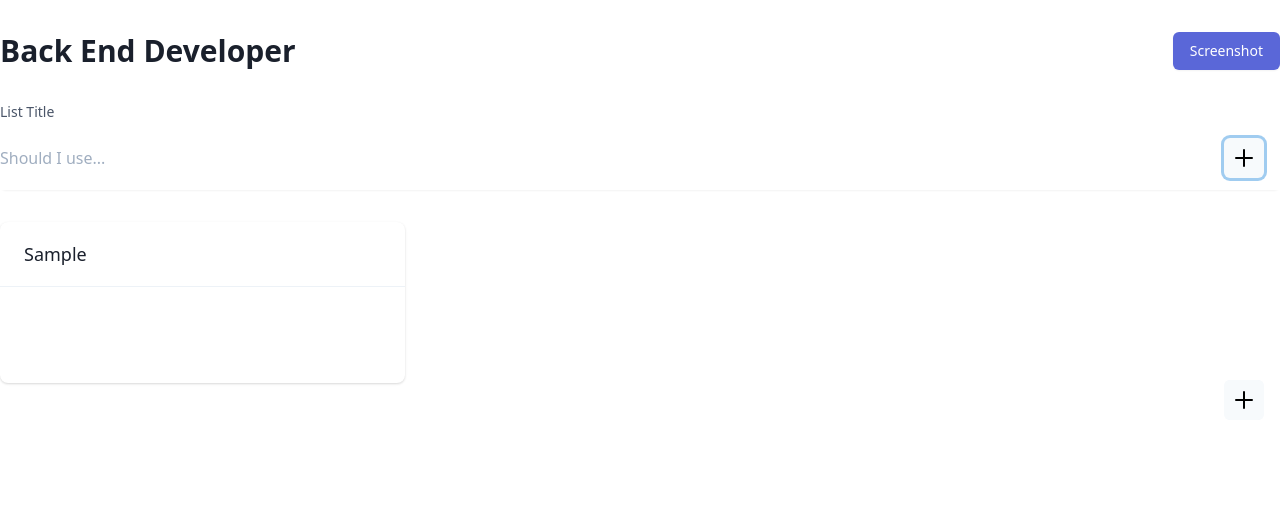
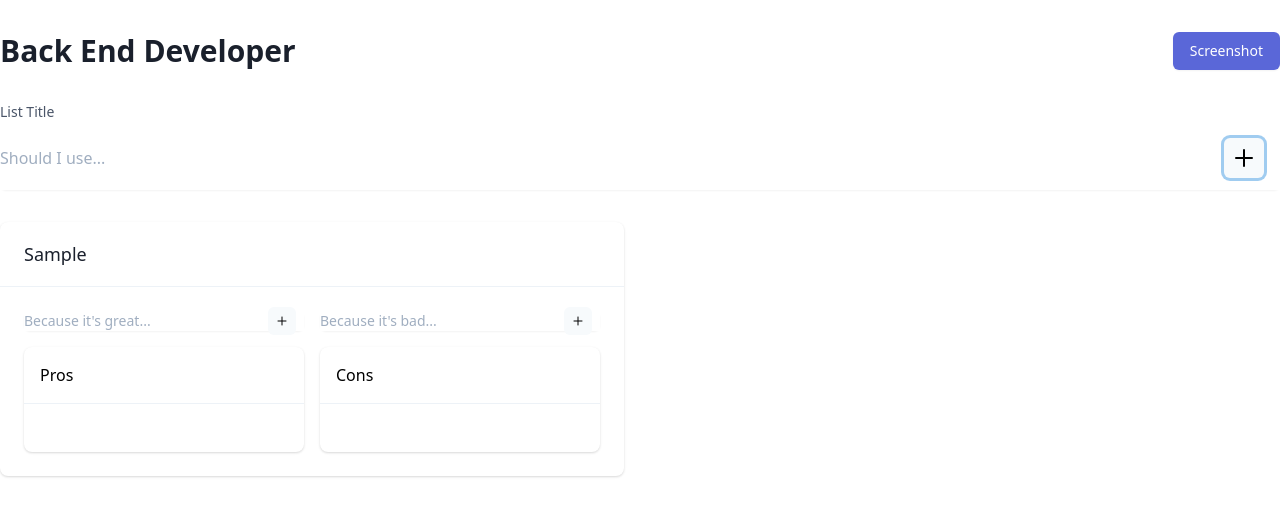
Before and after one commit to markmead/quick-pros-cons, a Vue app: page / in a window 1280 px wide. Both pictures are taken after typing "Sample" into the empty fields and a click on the button 1244 px from the left and 158 px from the top of the page. Shown: the top 516 px of the page. Built offline with nearby package versions, Linux system fonts and the light colour scheme; what @tailwindcss/ui would draw is missing.

Commit message:
feat: add more tailwindui components & different styles of form button component

```diff
--- a/src/App.vue
+++ b/src/App.vue
@@ -11,13 +11,13 @@
               <input
                 v-model="listTitle"
                 id="listTitle"
-                class="form-input flex w-full sm:leading-8 py-4 w-full"
+                class="form-input flex w-full sm:leading-8 py-4 w-full pr-16"
                 placeholder="Should I use..." />
-              <FormButton text="Add List" />
+              <FormButton size="large" />
             </div>
           </div>
         </form>
-        <div class="grid grid-cols-3 gap-8 mt-4 md:mt-8">
+        <div class="grid grid-cols-2 gap-8 mt-4 md:mt-8">
           <ListWrapper v-for="listTitle in listTitles" :key="listTitle" :title="listTitle" />
         </div>
       </div>
--- a/src/components/FormButton.vue
+++ b/src/components/FormButton.vue
@@ -1,7 +1,13 @@
 <template lang="html">
-  <div class="absolute inset-y-0 right-0 mr-4 inline-flex justify-center items-center">
+  <div class="absolute inset-y-0 right-0 inline-flex justify-center items-center" :class="{ 'mr-2': size === 'small', 'mr-4': size === 'large' }">
     <button type="submit" name="button" class="inline-flex justify-center items-center bg-gray-100 hover:bg-gray-200 focus:outline-none focus:shadow-outline p-2 rounded-md">
-      <svg fill="none" stroke="currentColor" stroke-linecap="round" stroke-linejoin="round" stroke-width="2" viewBox="0 0 24 24" class="w-6 h-6"><path d="M12 4v16m8-8H4"></path></svg>
+      <svg fill="none" stroke="currentColor" stroke-linecap="round" stroke-linejoin="round" stroke-width="2" viewBox="0 0 24 24" :class="{ 'w-3 h-3': size === 'small', 'w-6 h-6': size === 'large' }"><path d="M12 4v16m8-8H4"></path></svg>
     </button>
   </div>
 </template>
+
+<script>
+export default {
+  props: ['size']
+}
+</script>
--- a/src/components/List.vue
+++ b/src/components/List.vue
@@ -1,20 +1,64 @@
 <template lang="html">
   <div>
-    <form class="form" v-on:submit.prevent="addProsItem">
-      <input type="text" name="prosItem" v-model="prosItem">
-      <FormButton text="Add Pro" />
-    </form>
+    <div class="grid grid-cols-2 gap-4 mb-4">
+      <form v-on:submit.prevent="addProsItem">
+        <div>
+          <label for="prosItem" class="sr-only">Add Pro</label>
+          <div class="relative rounded-md shadow-sm">
+            <input
+              v-model="prosItem"
+              id="prosItem"
+              class="form-input block w-full sm:text-sm sm:leading-5 pr-10"
+              placeholder="Because it's great..." />
+            <FormButton size="small" />
+          </div>
+        </div>
+      </form>
 
-    <form class="form" v-on:submit.prevent="addConsItem">
-      <input type="text" name="consItem" v-model="consItem">
-      <FormButton text="Add Con" />
-    </form>
-    <ul class="list">
-      <li v-for="prosItem in prosList" :key="prosItem">{{ prosItem }}</li>
-    </ul>
-    <ul class="list">
-      <li v-for="consItem in consList" :key="consItem">{{ consItem }}</li>
-    </ul>
+      <form v-on:submit.prevent="addConsItem">
+        <div>
+          <label for="consItem" class="sr-only">Add Con</label>
+          <div class="relative rounded-md shadow-sm">
+            <input
+              v-model="consItem"
+              id="consItem"
+              class="form-input block w-full sm:text-sm sm:leading-5 pr-10"
+              placeholder="Because it's bad..." />
+            <FormButton size="small" />
+          </div>
+        </div>
+      </form>
+    </div>
+
+    <div class="grid grid-cols-2 gap-4">
+      <div class="bg-white overflow-hidden shadow rounded-lg">
+        <div class="border-b border-gray-200 px-2 py-4 sm:px-4">
+          <h2>Pros</h2>
+        </div>
+        <div class="px-4 py-5 sm:p-6">
+          <ul>
+            <li
+              v-for="prosItem in prosList"
+              :key="prosItem"
+              class="text-green-600">{{ prosItem }}</li>
+          </ul>
+        </div>
+      </div>
+
+      <div class="bg-white overflow-hidden shadow rounded-lg">
+        <div class="border-b border-gray-200 px-2 py-4 sm:px-4">
+          <h2>Cons</h2>
+        </div>
+        <div class="px-4 py-5 sm:p-6">
+          <ul>
+            <li
+              v-for="consItem in consList"
+              :key="consItem"
+              class="text-red-600">{{ consItem }}</li>
+          </ul>
+        </div>
+      </div>
+    </div>
   </div>
 </template>
 
```
